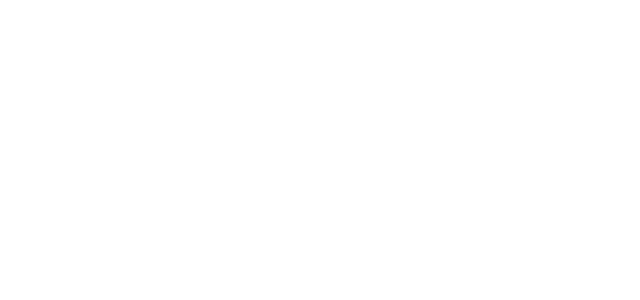
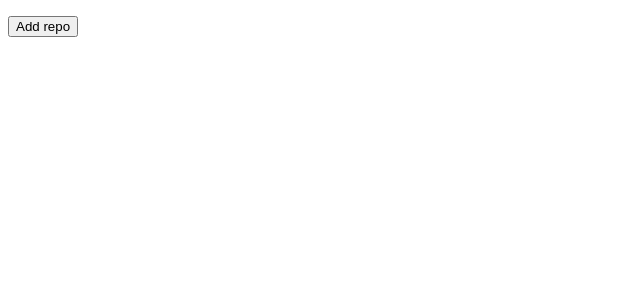
Before and after one commit to kcotias/react-hooks, a React (Create React App) app: page / in a window 1280 px wide. Shown: the top 300 px of the page, without its empty margins (0-640 px from the left). Built offline with nearby package versions, Linux system fonts and the light colour scheme; the HTML template or start-up script is replaced by a standard one.

Commit message:
example of how use set on hooks / and how to populate an array with new items

```diff
--- a/src/App.js
+++ b/src/App.js
@@ -2,6 +2,10 @@
 
 function App() {
   const [repositories, setRepositories] = useState([]);
+
+  function handleRepository() {
+    setRepositories([...repositories, { id: 'novo', name: 'novo' }])
+  }
 
   return (
     <div className="App">
@@ -10,6 +14,9 @@
           <li key={repo.id}>{repo.name}</li>
         ))}
       </ul>
+      <button onClick={handleRepository}>
+        Add repo
+      </button>
     </div>
   );
 }
```
